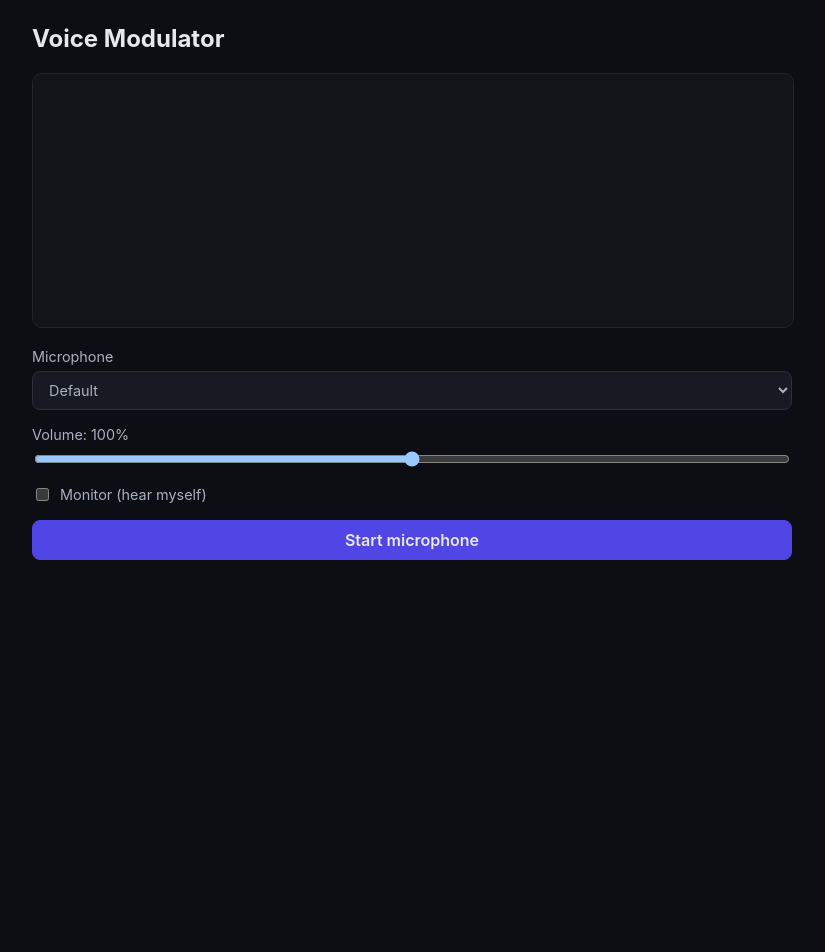
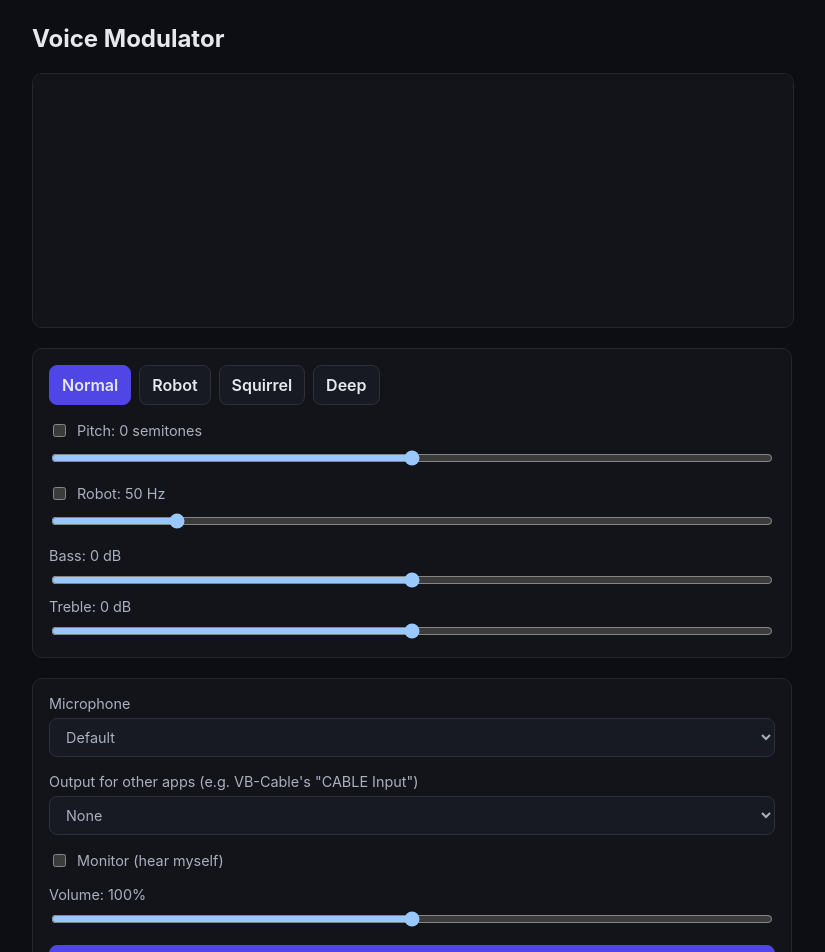
Before and after one commit to Eduardo-Macedo07/voice-modulator, a React (Vite) app: page / in a window 1280 px wide. Shown: the top 952 px of the page, without its empty margins (228-1053 px from the left). Before the commit the page ends 800 px from the top, so only its background shows below. Built offline with nearby package versions, Linux system fonts and the light colour scheme.

Commit message:
feat(ui): add effect controls, presets and device selectors

```diff
--- a/src/App.css
+++ b/src/App.css
@@ -86,3 +86,44 @@ button.stop {
   font-size: 0.85rem;
   color: #f87171;
 }
+
+.panel {
+  display: flex;
+  flex-direction: column;
+  gap: 16px;
+  padding: 16px;
+  border-radius: 10px;
+  border: 1px solid #23262f;
+  background: #12141a;
+}
+
+.panel label {
+  display: flex;
+  flex-direction: column;
+  gap: 6px;
+  font-size: 0.9rem;
+  color: #aab0bf;
+}
+
+.panel label.check {
+  flex-direction: row;
+  align-items: center;
+  gap: 8px;
+}
+
+.effect {
+  display: flex;
+  flex-direction: column;
+  gap: 8px;
+}
+
+.presets {
+  display: flex;
+  flex-wrap: wrap;
+  gap: 8px;
+}
+
+button.chip.active {
+  background: #4f46e5;
+  border-color: #4f46e5;
+}
--- a/src/App.tsx
+++ b/src/App.tsx
@@ -1,6 +1,8 @@
 import { useCallback, useEffect, useRef, useState } from "react";
-import { AudioEngine, listInputDevices, type InputDevice } from "./audio/engine";
+import { AudioEngine, NO_OUTPUT, listDevices, type AudioDevice } from "./audio/engine";
+import { DEFAULT_SETTINGS, type VoiceSettings } from "./audio/settings";
 import { Visualizer } from "./components/Visualizer";
+import { PRESETS } from "./presets";
 import "./App.css";
 
 function App() {
@@ -8,16 +10,23 @@ function App() {
   if (!engineRef.current) engineRef.current = new AudioEngine();
   const engine = engineRef.current;
 
-  const [devices, setDevices] = useState<InputDevice[]>([]);
-  const [deviceId, setDeviceId] = useState("");
+  const [inputs, setInputs] = useState<AudioDevice[]>([]);
+  const [outputs, setOutputs] = useState<AudioDevice[]>([]);
+  const [inputId, setInputId] = useState("");
+  const [outputId, setOutputId] = useState(NO_OUTPUT);
+  const [monitorId, setMonitorId] = useState("");
   const [running, setRunning] = useState(false);
   const [monitoring, setMonitoring] = useState(false);
   const [gain, setGain] = useState(1);
+  const [settings, setSettings] = useState<VoiceSettings>(DEFAULT_SETTINGS);
+  const [preset, setPreset] = useState("Normal");
   const [error, setError] = useState<string | null>(null);
   const [analyser, setAnalyser] = useState<AnalyserNode | null>(null);
 
   const refreshDevices = useCallback(async () => {
-    setDevices(await listInputDevices());
+    const [i, o] = await Promise.all([listDevices("audioinput"), listDevices("audiooutput")]);
+    setInputs(i);
+    setOutputs(o);
   }, []);
 
   useEffect(() => {
@@ -27,40 +36,52 @@ function App() {
     };
   }, [engine, refreshDevices]);
 
-  async function start(id = deviceId) {
+  async function run(action: () => Promise<void>) {
     setError(null);
     try {
-      await engine.start(id || undefined);
-      setAnalyser(engine.analyser);
-      setRunning(true);
-      // Labels are only available after the user grants mic permission.
-      await refreshDevices();
+      await action();
     } catch (e) {
-      setRunning(false);
-      setAnalyser(null);
       setError(e instanceof Error ? e.message : String(e));
     }
   }
 
-  async function stop() {
-    await engine.stop();
-    setAnalyser(null);
-    setRunning(false);
+  const start = (id = inputId) =>
+    run(async () => {
+      try {
+        await engine.start(id || undefined);
+      } catch (e) {
+        setRunning(false);
+        setAnalyser(null);
+        throw e;
+      }
+      setAnalyser(engine.analyser);
+      setRunning(true);
+      // Device labels are only available after the user grants mic permission.
+      await refreshDevices();
+    });
+
+  const stop = () =>
+    run(async () => {
+      await engine.stop();
+      setAnalyser(null);
+      setRunning(false);
+    });
+
+  function update(next: VoiceSettings) {
+    setSettings(next);
+    engine.applySettings(next);
   }
 
-  function changeDevice(id: string) {
-    setDeviceId(id);
-    if (running) start(id);
+  function choosePreset(name: string) {
+    setPreset(name);
+    const found = PRESETS.find((p) => p.name === name);
+    if (found) update(found.settings);
   }
 
-  function toggleMonitoring(on: boolean) {
-    setMonitoring(on);
-    engine.setMonitoring(on);
-  }
-
-  function changeGain(value: number) {
-    setGain(value);
-    engine.setMasterGain(value);
+  /** Manual tweaks leave the preset behind. */
+  function tweak(next: VoiceSettings) {
+    setPreset("Custom");
+    update(next);
   }
 
   return (
@@ -69,18 +90,154 @@ function App() {
 
       <Visualizer analyser={analyser} />
 
-      <section className="controls">
+      <section className="panel">
+        <div className="presets">
+          {PRESETS.map((p) => (
+            <button
+              key={p.name}
+              className={p.name === preset ? "chip active" : "chip"}
+              onClick={() => choosePreset(p.name)}
+            >
+              {p.name}
+            </button>
+          ))}
+        </div>
+
+        <div className="effect">
+          <label className="check">
+            <input
+              type="checkbox"
+              checked={settings.pitch.enabled}
+              onChange={(e) => tweak({ ...settings, pitch: { ...settings.pitch, enabled: e.currentTarget.checked } })}
+            />
+            Pitch: {settings.pitch.semitones > 0 ? "+" : ""}
+            {settings.pitch.semitones} semitones
+          </label>
+          <input
+            type="range"
+            min={-12}
+            max={12}
+            step={1}
+            value={settings.pitch.semitones}
+            onChange={(e) => tweak({ ...settings, pitch: { enabled: true, semitones: Number(e.currentTarget.value) } })}
+          />
+        </div>
+
+        <div className="effect">
+          <label className="check">
+            <input
+              type="checkbox"
+              checked={settings.robot.enabled}
+              onChange={(e) => tweak({ ...settings, robot: { ...settings.robot, enabled: e.currentTarget.checked } })}
+            />
+            Robot: {settings.robot.frequency} Hz
+          </label>
+          <input
+            type="range"
+            min={20}
+            max={200}
+            step={1}
+            value={settings.robot.frequency}
+            onChange={(e) => tweak({ ...settings, robot: { enabled: true, frequency: Number(e.currentTarget.value) } })}
+          />
+        </div>
+
+        <div className="effect">
+          <label>
+            Bass: {settings.eq.bass} dB
+            <input
+              type="range"
+              min={-12}
+              max={12}
+              step={1}
+              value={settings.eq.bass}
+              onChange={(e) => tweak({ ...settings, eq: { ...settings.eq, bass: Number(e.currentTarget.value) } })}
+            />
+          </label>
+          <label>
+            Treble: {settings.eq.treble} dB
+            <input
+              type="range"
+              min={-12}
+              max={12}
+              step={1}
+              value={settings.eq.treble}
+              onChange={(e) => tweak({ ...settings, eq: { ...settings.eq, treble: Number(e.currentTarget.value) } })}
+            />
+          </label>
+        </div>
+      </section>
+
+      <section className="panel">
         <label>
           Microphone
-          <select value={deviceId} onChange={(e) => changeDevice(e.currentTarget.value)}>
+          <select
+            value={inputId}
+            onChange={(e) => {
+              setInputId(e.currentTarget.value);
+              if (running) start(e.currentTarget.value);
+            }}
+          >
             <option value="">Default</option>
-            {devices.map((d) => (
+            {inputs.map((d) => (
               <option key={d.deviceId} value={d.deviceId}>
                 {d.label}
               </option>
             ))}
           </select>
         </label>
+
+        <label>
+          Output for other apps (e.g. VB-Cable's "CABLE Input")
+          <select
+            value={outputId}
+            onChange={(e) => {
+              setOutputId(e.currentTarget.value);
+              run(() => engine.setOutputDevice(e.currentTarget.value));
+            }}
+          >
+            <option value={NO_OUTPUT}>None</option>
+            {outputs.map((d) => (
+              <option key={d.deviceId} value={d.deviceId}>
+                {d.label}
+              </option>
+            ))}
+          </select>
+        </label>
+
+        <label className="check">
+          <input
+            type="checkbox"
+            checked={monitoring}
+            onChange={(e) => {
+              setMonitoring(e.currentTarget.checked);
+              engine.setMonitoring(e.currentTarget.checked);
+            }}
+          />
+          Monitor (hear myself)
+        </label>
+        {monitoring && (
+          <>
+            <label>
+              Monitor device
+              <select
+                value={monitorId}
+                onChange={(e) => {
+                  setMonitorId(e.currentTarget.value);
+                  run(() => engine.setMonitorDevice(e.currentTarget.value));
+                }}
+              >
+                <option value="">System default</option>
+                {outputs.map((d) => (
+                  <option key={d.deviceId} value={d.deviceId}>
+                    {d.label}
+                  </option>
+                ))}
+              </select>
+            </label>
+            <p className="hint">Use headphones, or the speakers will feed back into the mic.</p>
+          </>
+        )}
 
         <label>
           Volume: {Math.round(gain * 100)}%
@@ -90,19 +247,12 @@ function App() {
             max={2}
             step={0.01}
             value={gain}
-            onChange={(e) => changeGain(Number(e.currentTarget.value))}
+            onChange={(e) => {
+              setGain(Number(e.currentTarget.value));
+              engine.setMasterGain(Number(e.currentTarget.value));
+            }}
           />
         </label>
-
-        <label className="check">
-          <input
-            type="checkbox"
-            checked={monitoring}
-            onChange={(e) => toggleMonitoring(e.currentTarget.checked)}
-          />
-          Monitor (hear myself)
-        </label>
-        {monitoring && <p className="hint">Use headphones, or the speakers will feed back into the mic.</p>}
 
         <button className={running ? "stop" : "start"} onClick={() => (running ? stop() : start())}>
           {running ? "Stop" : "Start microphone"}
--- /dev/null
+++ b/src/presets.ts
@@ -0,0 +1,41 @@
+import type { VoiceSettings } from "./audio/settings";
+
+export interface Preset {
+  name: string;
+  settings: VoiceSettings;
+}
+
+export const PRESETS: Preset[] = [
+  {
+    name: "Normal",
+    settings: {
+      pitch: { enabled: false, semitones: 0 },
+      robot: { enabled: false, frequency: 50 },
+      eq: { bass: 0, treble: 0 },
+    },
+  },
+  {
+    name: "Robot",
+    settings: {
+      pitch: { enabled: false, semitones: 0 },
+      robot: { enabled: true, frequency: 50 },
+      eq: { bass: 0, treble: 2 },
+    },
+  },
+  {
+    name: "Squirrel",
+    settings: {
+      pitch: { enabled: true, semitones: 9 },
+      robot: { enabled: false, frequency: 50 },
+      eq: { bass: -4, treble: 4 },
+    },
+  },
+  {
+    name: "Deep",
+    settings: {
+      pitch: { enabled: true, semitones: -5 },
+      robot: { enabled: false, frequency: 50 },
+      eq: { bass: 6, treble: -2 },
+    },
+  },
+];
```
